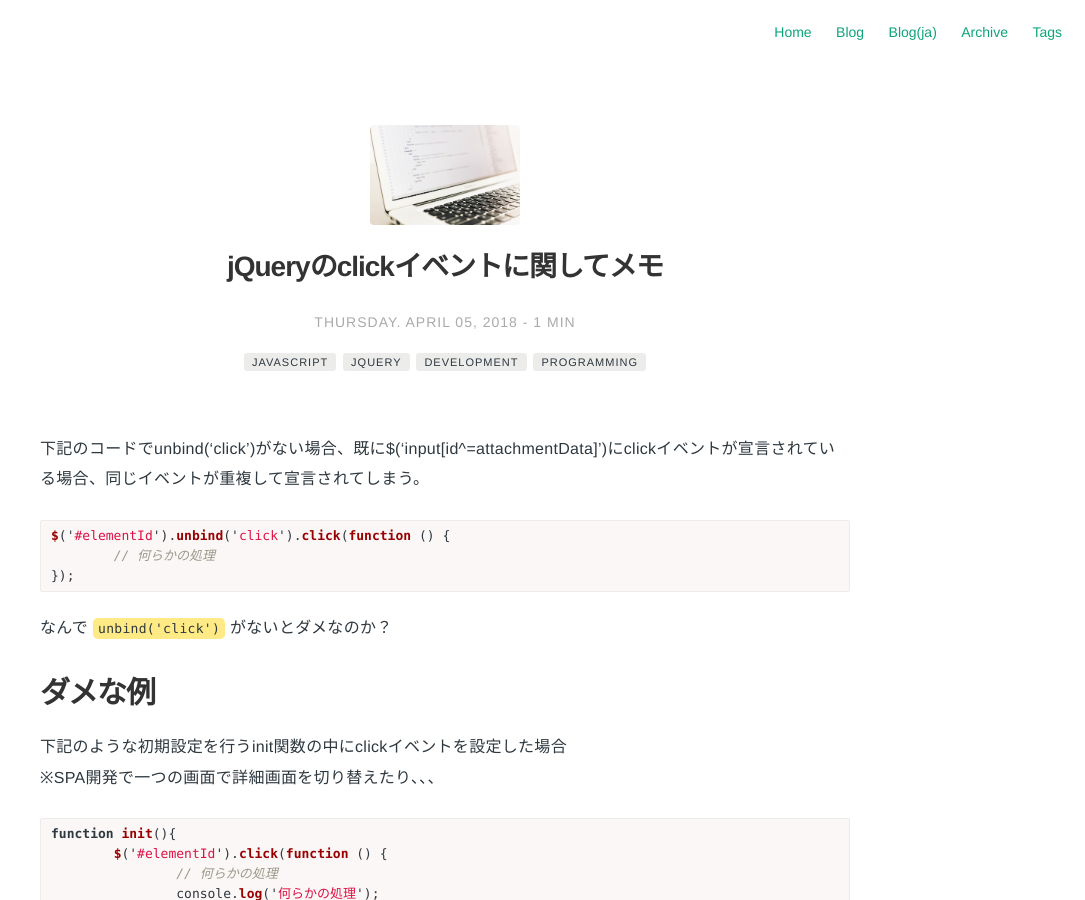
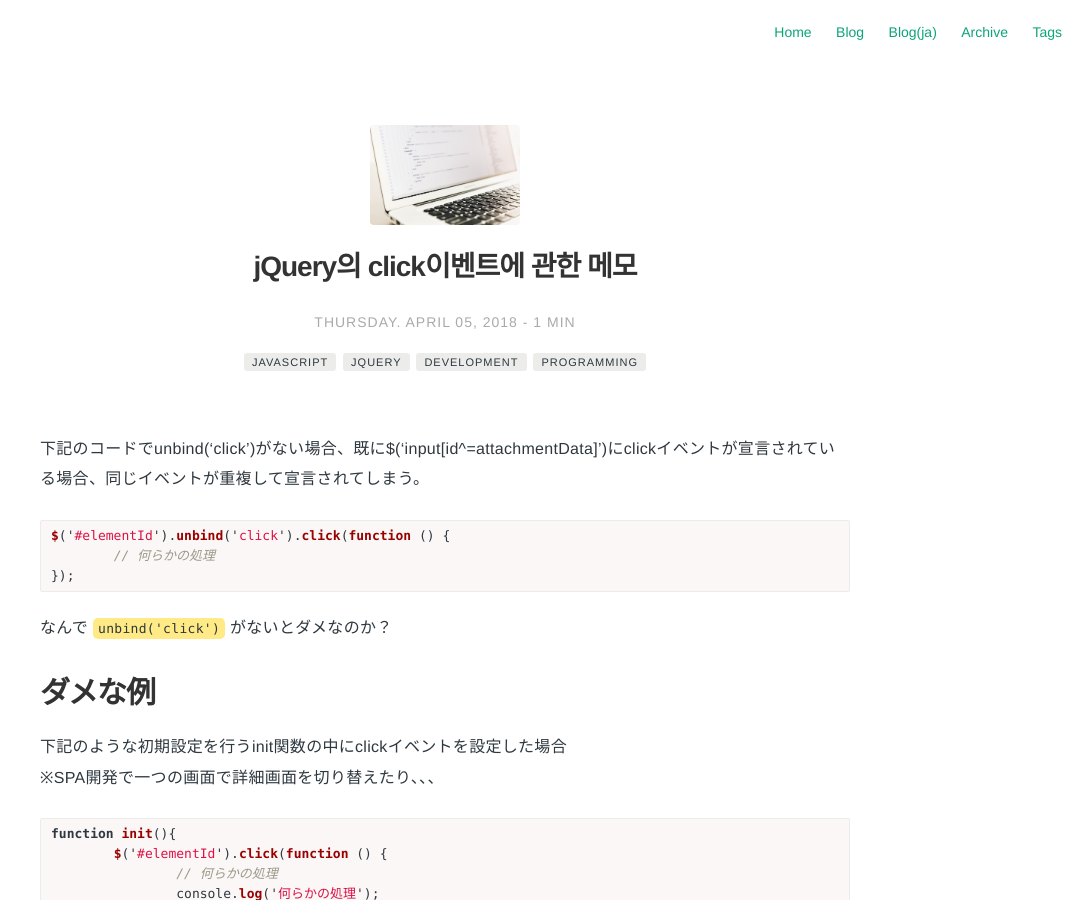
Before and after one commit to Pie001/pie001.github.io, a Jekyll site: the page built from _posts/2018-04-05-0004.md, in a window 1280 px wide and 900 px high. Shown: the whole window, without its empty margins (195-1280 px from the left). Built offline with Jekyll 4.4.1, drawn with Linux system fonts in a browser that asks for light colours; comment, search, counter and statistics services are not loaded.

Commit message:
Update 2018-04-05-0004.md

```diff
--- a/_posts/2018-04-05-0004.md
+++ b/_posts/2018-04-05-0004.md
@@ -1,5 +1,5 @@
 ---
-title: jQueryのclickイベントに関してメモ
+title: jQuery의 click이벤트에 관한 메모
 layout: post
 date: 2018-04-05 18:01
 image: /assets/images/post_header.jpg
```
